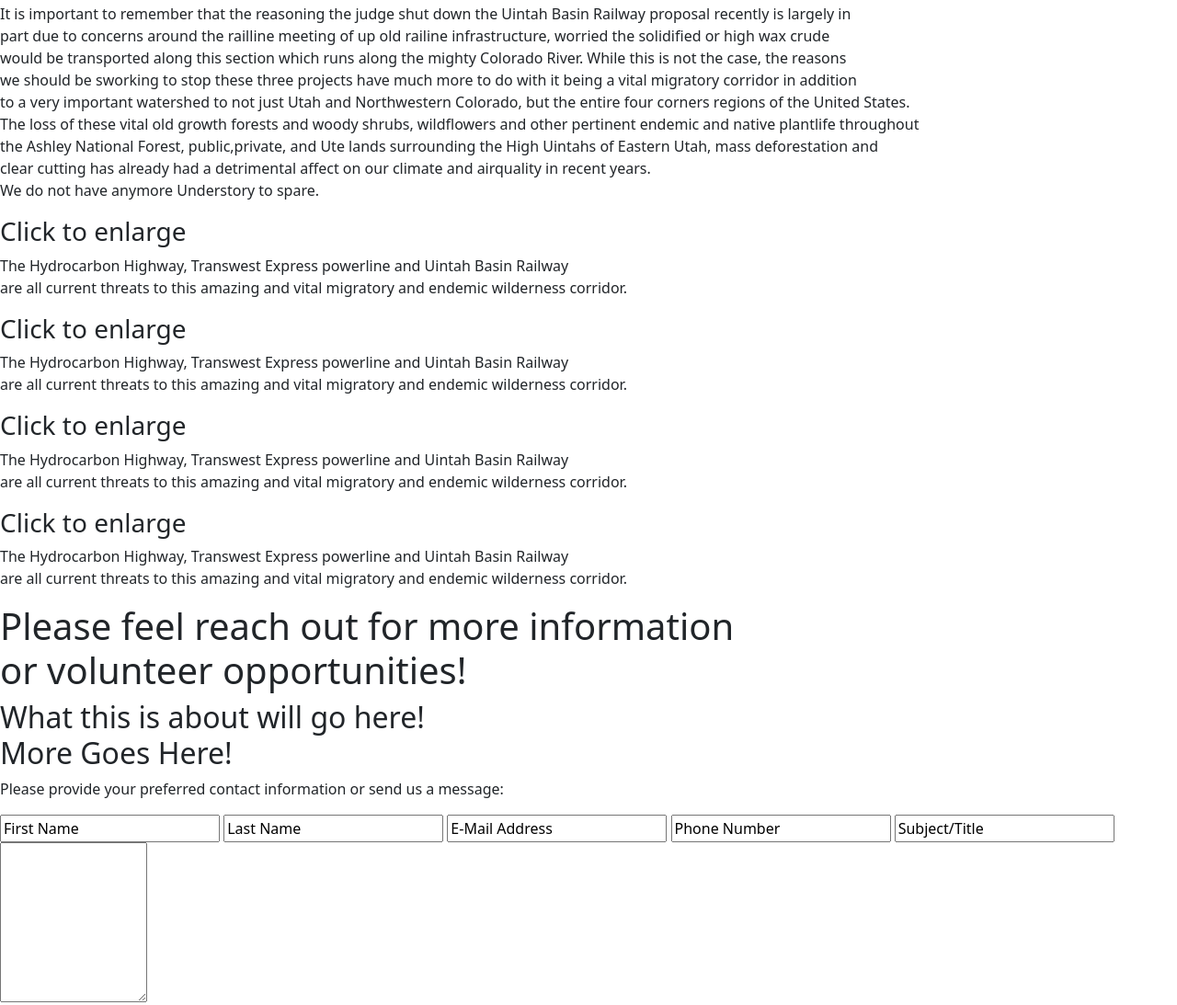
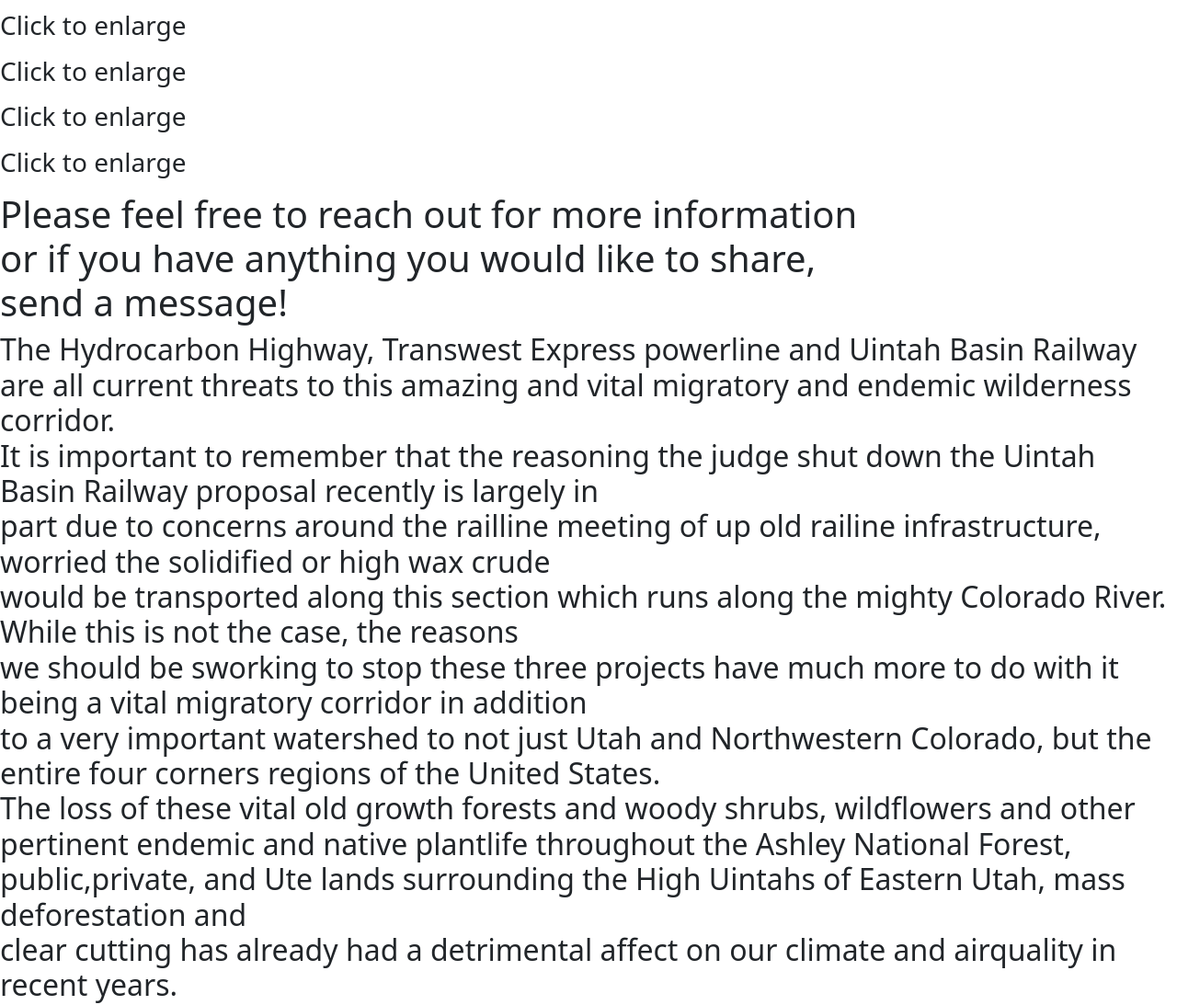
Before and after one commit to AnnieGlade4327/HTML_CSS, a plain HTML site: page Basic_HTML_and_CSS.html/Index.html in a window 1280 px wide. Shown: the part 1273-2366 px from the top of the page at 92% size. Drawn offline with nearby package versions, Linux system fonts and the light colour scheme.

Commit message:
saving updates will fix text more as the layout becomes clear

```diff
--- a/Basic_HTML_and_CSS.html/Index.html
+++ b/Basic_HTML_and_CSS.html/Index.html
@@ -15,9 +15,15 @@
     <div>
         <div>
             <ul>
-                <a href="#home" id = "link"><li>HOME</li></a>
-                <a href="#gallery"id = "link"><li>GALLERY</li></a>
-                <a href="#contact" id = "link"><li>Reach Out to Us!</li></a>
+                <a href="#home" id="link">
+                    <li>HOME</li>
+                </a>
+                <a href="#gallery" id="link">
+                    <li>GALLERY</li>
+                </a>
+                <a href="#contact" id="link">
+                    <li>Reach Out to Us!</li>
+                </a>
             </ul>
         </div>
     </div>
@@ -44,7 +50,8 @@
                 <div>
                     <h3>Click to enlarge</h3>
                     <p> The Hydrocarbon Highway, Transwest Express powerline and Uintah Basin Railway<br>
-                        are all current threats to this amazing and vital migratory and endemic wilderness corridor. </p>
+                        are all current threats to this amazing and vital migratory and endemic wilderness corridor.
+                    </p>
                 </div>
             </div>
         </div>
@@ -54,10 +61,14 @@
             <div>
                 <div>
                     <h3>Click to enlarge</h3>
-                    <p> Although a D.C. District court finally shut down the recent Uintah Basin Railway EIS and route,<br>
-                        The Seven County Coalition and pockets of Oil and Gas conglomerates are busy working to force approval to build this<br>
-                        90 mile oil-railway, through a vital snow and tributary runoff region surrounding the Green and Colorado River Basins,<br>
-                        with over 300 mi² of Second and Old-Growth Pinyon, Cedar and Juniper Forest set to be deforested. </p>
+                    <p> Although a D.C. District court finally shut down the recent Uintah Basin Railway EIS and
+                        route,<br>
+                        The Seven County Coalition and pockets of Oil and Gas conglomerates are busy working to force
+                        approval to build this<br>
+                        90 mile oil-railway, through a vital snow and tributary runoff region surrounding the Green and
+                        Colorado River Basins,<br>
+                        with over 300 mi² of Second and Old-Growth Pinyon, Cedar and Juniper Forest set to be
+                        deforested. </p>
                 </div>
             </div>
         </div>
@@ -67,10 +78,14 @@
             <div>
                 <div>
                     <h3>Click to enlarge</h3>
-                    <p> Although a D.C. District court finally shut down the recent Uintah Basin Railway EIS and route,<br>
-                        The Seven County Coalition and pockets of Oil and Gas conglomerates are busy working to force approval to build this<br>
-                        90 mile oil-railway, through a vital snow and tributary runoff region surrounding the Green and Colorado River Basins,<br>
-                        with over 300 mi² of Second and Old-Growth Pinyon, Cedar and Juniper Forest set to be deforested. </p>
+                    <p> Although a D.C. District court finally shut down the recent Uintah Basin Railway EIS and
+                        route,<br>
+                        The Seven County Coalition and pockets of Oil and Gas conglomerates are busy working to force
+                        approval to build this<br>
+                        90 mile oil-railway, through a vital snow and tributary runoff region surrounding the Green and
+                        Colorado River Basins,<br>
+                        with over 300 mi² of Second and Old-Growth Pinyon, Cedar and Juniper Forest set to be
+                        deforested. </p>
                 </div>
             </div>
         </div>
@@ -80,10 +95,14 @@
             <div>
                 <div>
                     <h3>Click to enlarge</h3>
-                    <p> Although a D.C. District court finally shut down the recent Uintah Basin Railway EIS and route,<br>
-                        The Seven County Coalition and pockets of Oil and Gas conglomerates are busy working to force approval to build this<br>
-                        90 mile oil-railway, through a vital snow and tributary runoff region surrounding the Green and Colorado River Basins,<br>
-                        with over 300 mi² of Second and Old-Growth Pinyon, Cedar and Juniper Forest set to be deforested. </p>
+                    <p> Although a D.C. District court finally shut down the recent Uintah Basin Railway EIS and
+                        route,<br>
+                        The Seven County Coalition and pockets of Oil and Gas conglomerates are busy working to force
+                        approval to build this<br>
+                        90 mile oil-railway, through a vital snow and tributary runoff region surrounding the Green and
+                        Colorado River Basins,<br>
+                        with over 300 mi² of Second and Old-Growth Pinyon, Cedar and Juniper Forest set to be
+                        deforested. </p>
                 </div>
             </div>
         </div>
@@ -93,15 +112,9 @@
             <div>
                 <div>
                     <h3>Click to enlarge</h3>
-                    <p> It is important to remember that the reasoning the judge shut down the Uintah Basin Railway proposal recently is largely in <br>
-                        part due to concerns around the railline meeting of up old railine infrastructure, worried the solidified or high wax crude<br>
-                        would be transported along this section which runs along the mighty Colorado River. While this is not the case, the reasons <br>
-                        we should be sworking to stop these three projects have much more to do with  it being a vital migratory corridor in addition <br>
-                        to a very important watershed to not just Utah and Northwestern Colorado, but the entire four corners regions of the United States.<br>
-                         The loss of these vital old growth forests and woody shrubs, wildflowers and other pertinent endemic and native plantlife throughout<br>
-                          the Ashley National Forest, public,private, and Ute lands surrounding the High Uintahs of Eastern Utah, mass deforestation and <br>
-                          clear cutting has already had a detrimental affect on our climate and airquality in recent years. <br>
-                           We do not have anymore Understory to spare.
+                    <p>
+
+                    </p>
 
                 </div>
             </div>
@@ -112,8 +125,8 @@
             <div>
                 <div>
                     <h3>Click to enlarge</h3>
-                    <p> The Hydrocarbon Highway, Transwest Express powerline and Uintah Basin Railway<br>
-                        are all current threats to this amazing and vital migratory and endemic wilderness corridor. </p>
+                    <p>
+                    </p>
                 </div>
             </div>
         </div>
@@ -123,8 +136,8 @@
             <div>
                 <div>
                     <h3>Click to enlarge</h3>
-                    <p> The Hydrocarbon Highway, Transwest Express powerline and Uintah Basin Railway<br>
-                        are all current threats to this amazing and vital migratory and endemic wilderness corridor. </p>
+                    <p>
+                    </p>
                 </div>
             </div>
         </div>
@@ -134,8 +147,8 @@
             <div>
                 <div>
                     <h3>Click to enlarge</h3>
-                    <p> The Hydrocarbon Highway, Transwest Express powerline and Uintah Basin Railway<br>
-                        are all current threats to this amazing and vital migratory and endemic wilderness corridor. </p>
+                    <p>
+                    </p>
                 </div>
             </div>
         </div>
@@ -145,8 +158,8 @@
             <div>
                 <div>
                     <h3>Click to enlarge</h3>
-                    <p> The Hydrocarbon Highway, Transwest Express powerline and Uintah Basin Railway<br>
-                        are all current threats to this amazing and vital migratory and endemic wilderness corridor. </p>
+                    <p>
+                    </p>
                 </div>
             </div>
         </div>
@@ -159,11 +172,30 @@
     <section>
         <div>
             <div>
-                <h1>Please feel reach out for more information<br>
-                     or volunteer opportunities!</h1>
+                <h1>Please feel free to reach out for more information<br>
+                    or if you have anything you would like to share,<br>
+                     send a message!</h1>
             </div>
-            <h2><span> What this is about will go here! </span><br>
-            More Goes Here!
+            <h2><span>The Hydrocarbon Highway, Transwest Express powerline and Uintah Basin Railway
+                are all current threats to this amazing and vital migratory and endemic wilderness corridor.</span><br>
+                <p> It is important to remember that the reasoning the judge shut down the Uintah Basin Railway
+                    proposal recently is largely in <br>
+                    part due to concerns around the railline meeting of up old railine infrastructure, worried the
+                    solidified or high wax crude<br>
+                    would be transported along this section which runs along the mighty Colorado River. While this
+                    is not the case, the reasons <br>
+                    we should be sworking to stop these three projects have much more to do with it being a vital
+                    migratory corridor in addition <br>
+                    to a very important watershed to not just Utah and Northwestern Colorado, but the entire four
+                    corners regions of the United States.<br>
+                    The loss of these vital old growth forests and woody shrubs, wildflowers and other pertinent
+                    endemic and native plantlife throughout
+                    the Ashley National Forest, public,private, and Ute lands surrounding the High Uintahs of
+                    Eastern Utah, mass deforestation and <br>
+                    clear cutting has already had a detrimental affect on our climate and airquality in recent
+                    years. <br>
+                    We do not have anymore Understory to spare in this region after the last 6 years of a
+                    neo oil-boom post the 2017 environmental rollbacks and gutting of wilflife protections.
             </h2>
             <p>
                 Please provide your preferred contact information or send us a message:
```
Lines whose indentation alone changed are shown as unchanged.
